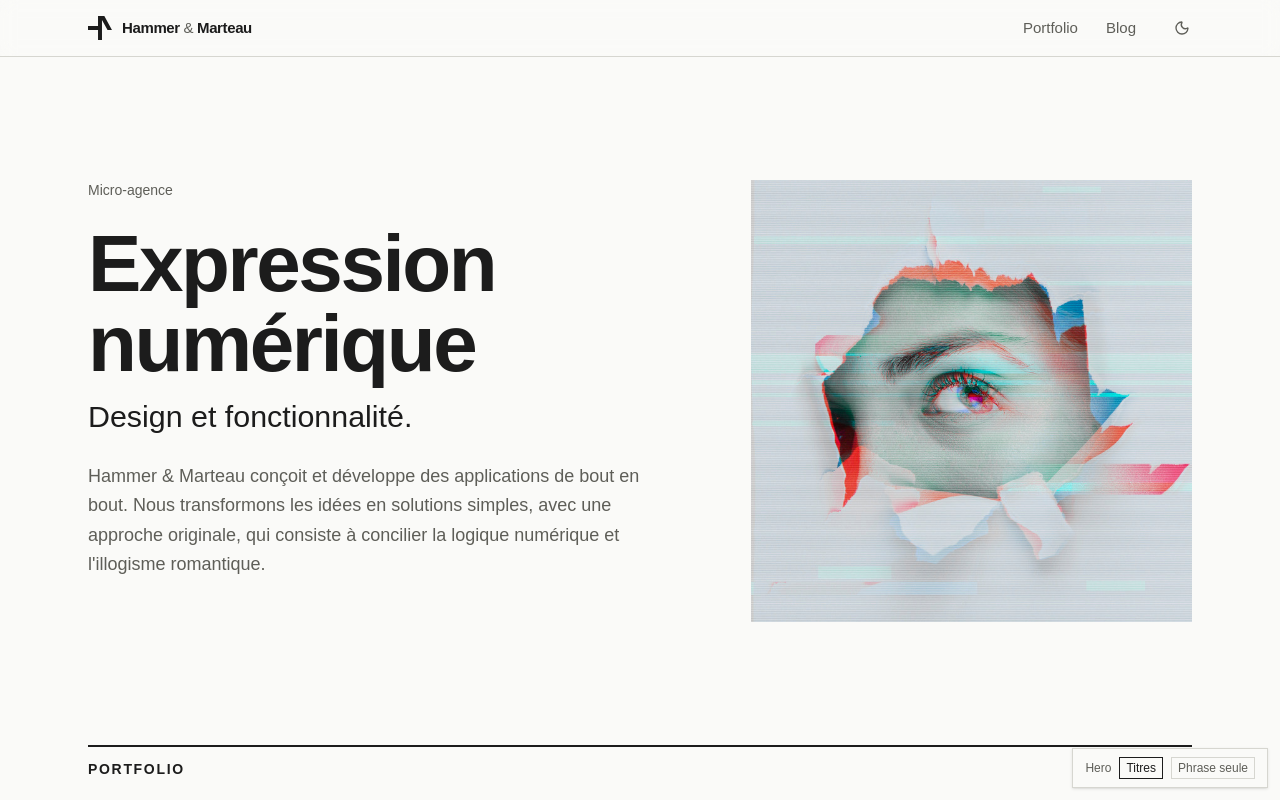
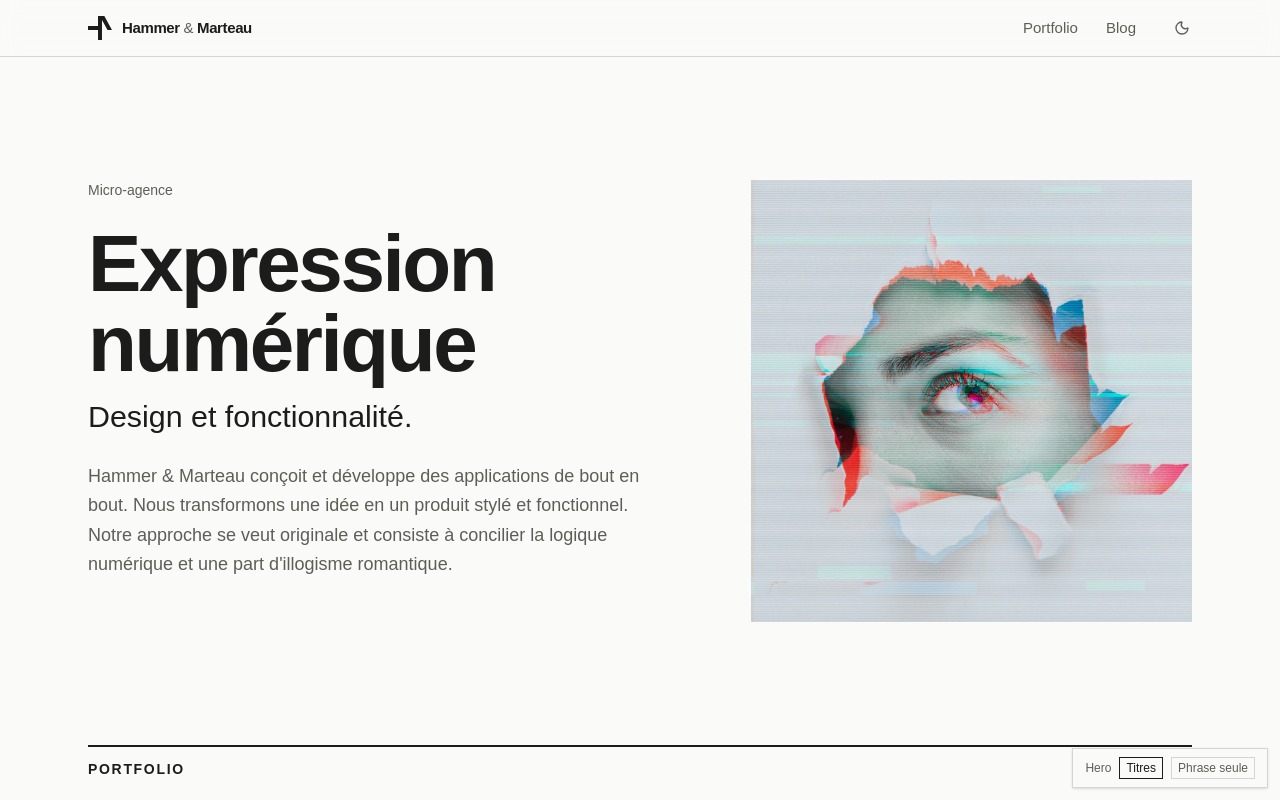
Before and after one commit to gillesretiere/hammer-marteau-web, a React (Vite) app: page / in a window 1280 px wide. Shown: the top 800 px of the page. Built offline with nearby package versions, Linux system fonts and the light colour scheme; the HTML template or start-up script is replaced by a standard one; a web font is replaced by a local one.

Commit message:
Valide les textes de l'accueil (HM-9)
Texte du hero revu par Gilles, mention « texte d'essai » retirée.

Co-Authored-By: Claude Opus 5.5 <noreply@anthropic.com>

```diff
--- a/src/contenus/accueil.js
+++ b/src/contenus/accueil.js
@@ -1,4 +1,4 @@
-// Contenu du hero de l'accueil (HM-20). Textes provisoires (HM-9).
+// Contenu du hero de l'accueil (HM-20). Textes validés par Gilles le 24 nov. (HM-9).
 // Deux formes possibles, sans toucher à la mise en page :
 //   - titre, sousTitre et texte (chacun facultatif) ;
 //   - phrase : une seule phrase, en taille de sous-titre, qui remplace les trois autres.
@@ -7,8 +7,7 @@ const accueil = {
   lieu: 'Micro-agence',
   titre: 'Expression numérique',
   sousTitre: 'Design et fonctionnalité.',
-  // Texte d'essai, moitié du texte long d'essai, pour juger la géométrie (23 nov.). À remplacer.
-  texte: "Hammer & Marteau conçoit et développe des applications de bout en bout. Nous transformons les idées en solutions simples, avec une approche originale, qui consiste à concilier la logique numérique et l'illogisme romantique.",
+  texte: "Hammer & Marteau conçoit et développe des applications de bout en bout. Nous transformons une idée en un produit stylé et fonctionnel. Notre approche se veut originale et consiste à concilier la logique numérique et une part d'illogisme romantique.",
   phrase: '',
   image: '/images/accueil-hero.jpg',
   imageAlt: '',
```
